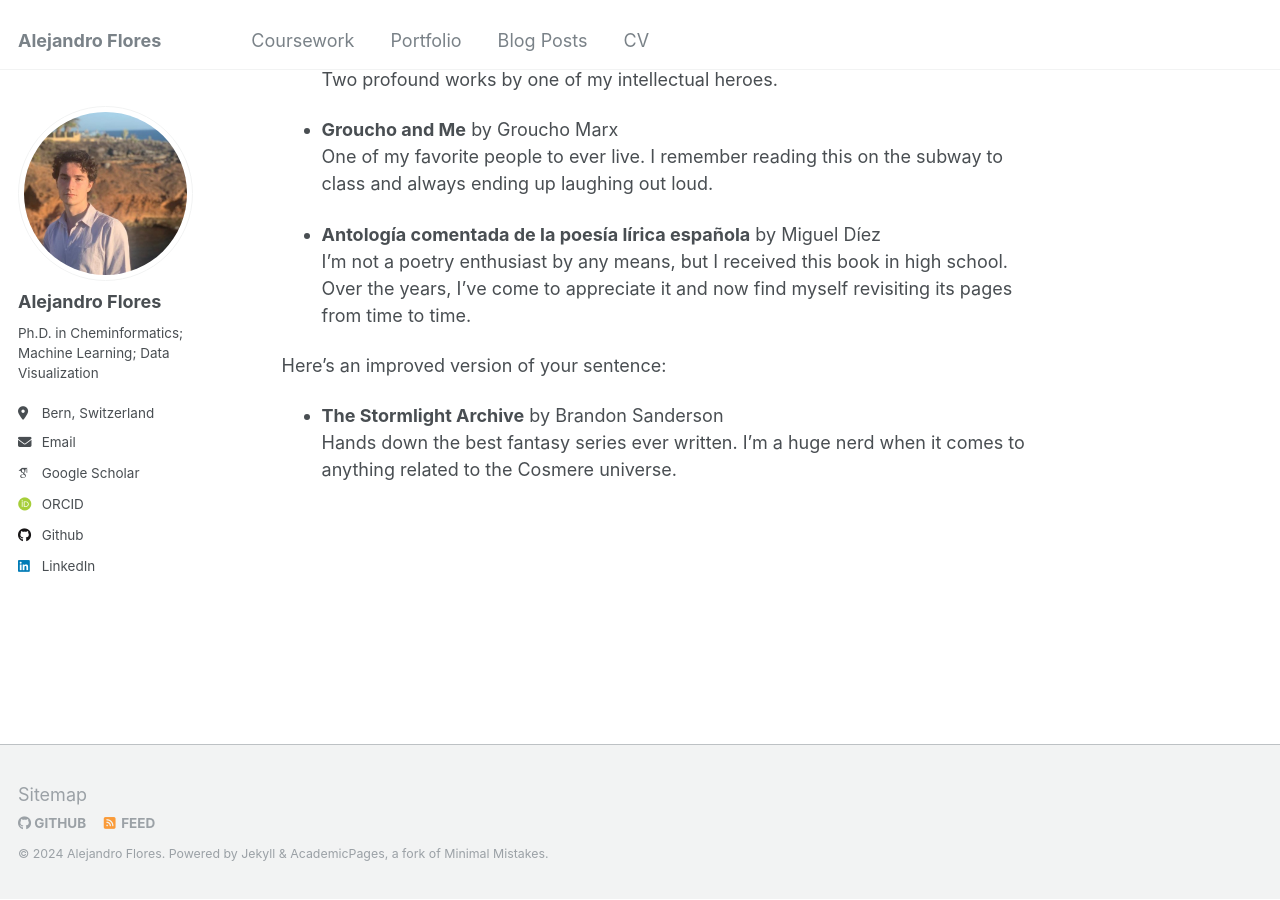
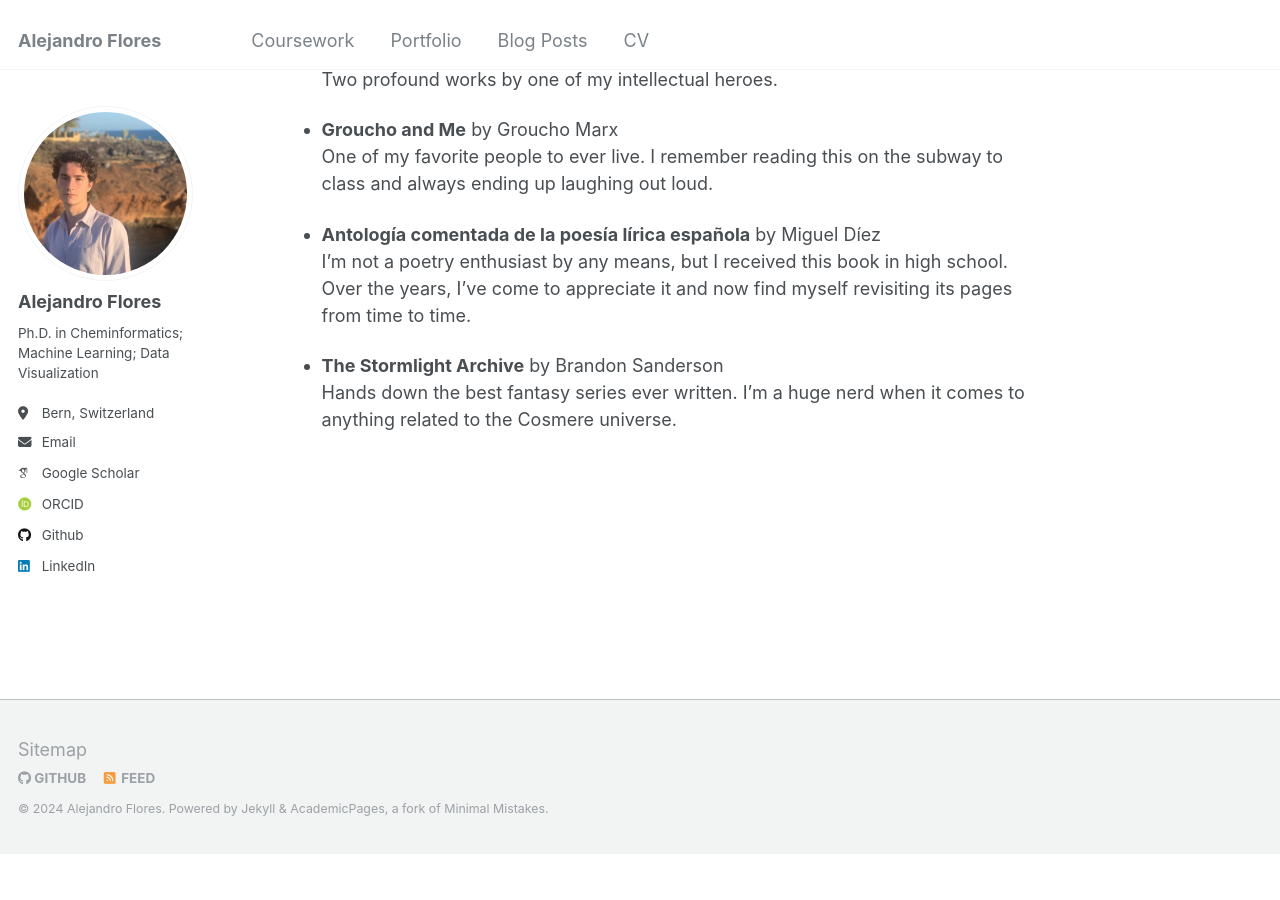
Before and after one commit to afloresep/afloresep.github.io, a Jekyll site: the page built from _pages/about.md, in a window 1280 px wide and 900 px high, scrolled down 1452 px. Built offline with Jekyll 4.4.1, drawn with Linux system fonts in a browser that asks for light colours; some web fonts are replaced; after the commit the page ends 2307 px from its top, so only the background shows below that.

Commit message:
Update about.md

```diff
--- a/_pages/about.md
+++ b/_pages/about.md
@@ -49,7 +49,5 @@ This website will primarily focus on my professional and academic development, s
 - **Antología comentada de la poesía lírica española** by Miguel Díez
   I’m not a poetry enthusiast by any means, but I received this book in high school. Over the years, I’ve come to appreciate it and now find myself revisiting its pages from time to time.
 
- Here’s an improved version of your sentence:
-
 - **The Stormlight Archive** by Brandon Sanderson
   Hands down the best fantasy series ever written. I'm a huge nerd when it comes to anything related to the Cosmere universe.
```
